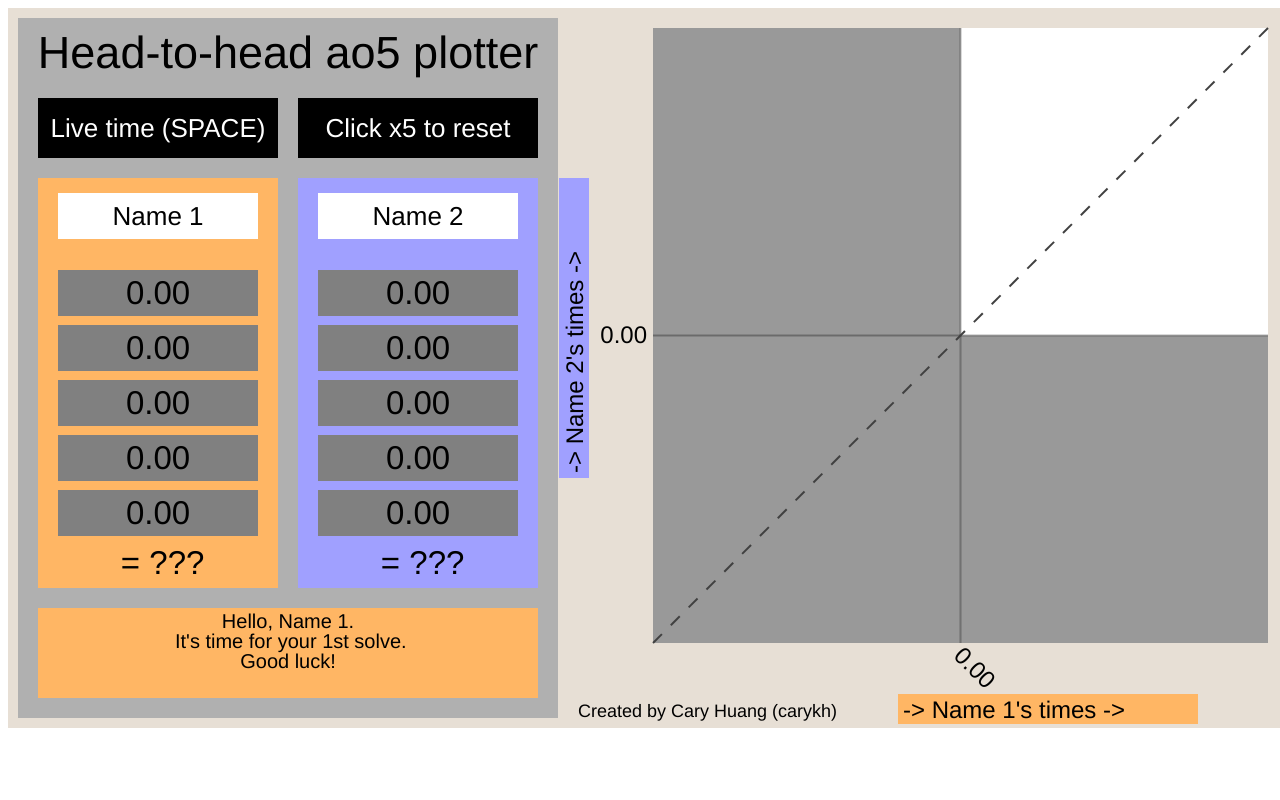
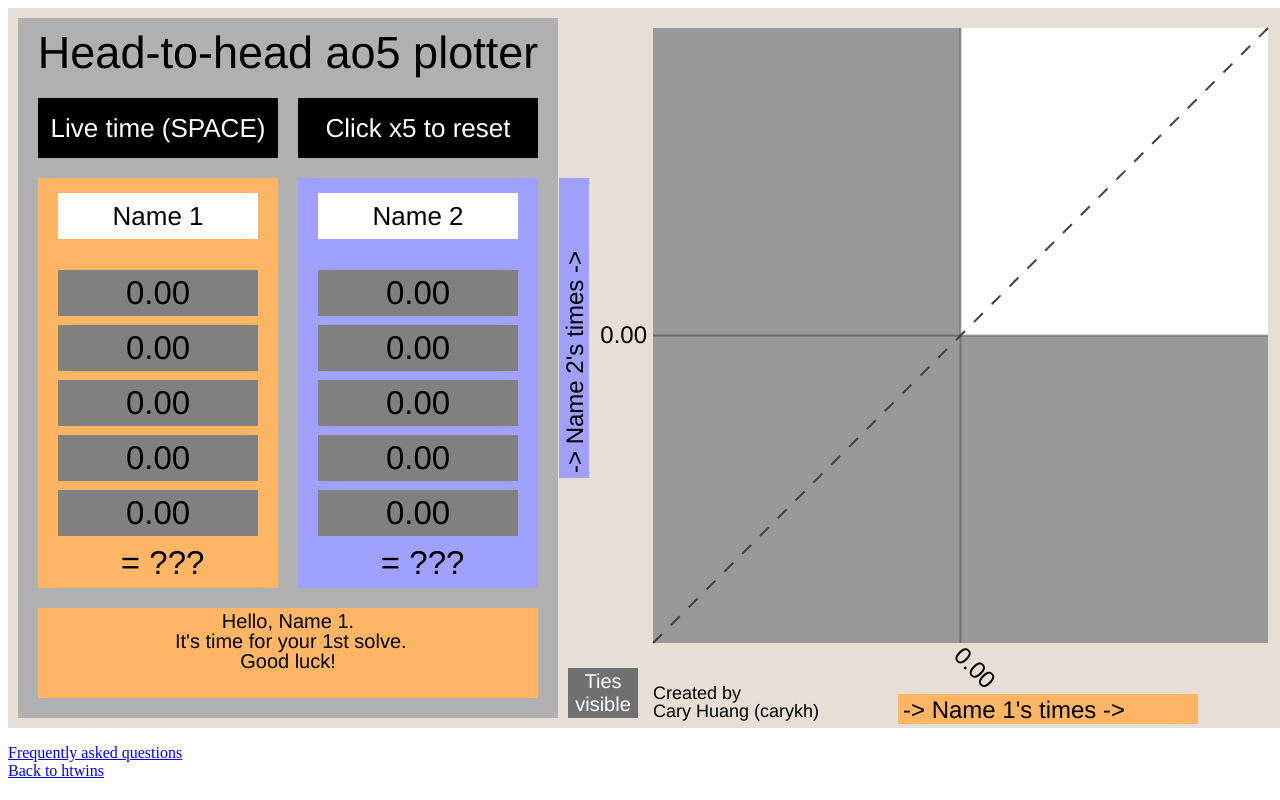
Before and after one commit to carykh/hthplotter, a plain HTML site: page index.html in a window 1280 px wide. Drawn offline with Linux system fonts and the light colour scheme.

Commit message:
Updated it to add the "ties hidden/visible" option

```diff
--- a/index.html
+++ b/index.html
@@ -17,6 +17,11 @@
 				position: absolute;
 				left: 0;
 				top: 0;
+			}
+			#faq {
+				position: absolute;
+				left: 0px;
+				top: 720px;
 			}
 			#overlay {
 				position: absolute;
@@ -46,8 +51,13 @@
       <div id="overlay">
 			<input style="font-size:36px;" type="text" id="value"/>
 		</div>
+		<p id="faq">
+            <a href="https://htwins.net/hthplotter/faq.html">Frequently asked questions</a>
+            <br>
+            <a href="https://htwins.net">Back to htwins</a>
+            <br>
+        </p>
 		<script language="javascript" type="text/javascript">
-
 			var c=document.getElementById("myCanvas");
       var bgColor = "#E7DFD5";
 			var buttonColor = "#3B6978";
@@ -64,6 +74,7 @@
 			var tableX_left = (cW-cH)*0.25;
       var tableX = (cW-cH)*0.50;
       var tableX_right = (cW-cH)*0.75;
+      var drawTiesOption = true;
 
 			var highlight = [-1,-1];
 			var g = {};
@@ -292,6 +303,12 @@
 				for(var i = 0; i < reading.length; i++){
 					ctx.fillText(reading[i],280,620+20*i);
 				}
+				ctx.fillStyle = drawTiesOption ? "#707070" : "#B0B0B0";
+				ctx.fillRect(cW-cH,660,70,50);
+				ctx.fillStyle = "#FFFFFF";
+				ctx.font = "20px Helvetica";
+			    ctx.fillText("Ties",cW-cH+35,680);
+			    ctx.fillText(drawTiesOption ? "visible" : "hidden",cW-cH+35,703);
 			}
 
 			function getReading(p, timeC){
@@ -563,10 +580,13 @@
 							ctx.fill();
 						}
 					}
-
+                    if(drawTiesOption){
+                        drawTies(sorted0,sorted1,g,ctx);
+                    }
+				}
+			}
+			function drawTies(sorted0,sorted1,g,ctx){
 			    var b = sorted0[1]+sorted0[2]-(sorted1[1]+sorted1[2]);
-					//var mod = negMod(-sorted0[1]-sorted0[2]+sorted0[0]+2,3);
-
 
 				var x_min_pre_shift = Math.max(sorted0[0],sorted1[0]-b);
 				var x_min_shift = (x_min_pre_shift + sorted0[1] + sorted0[2]+1)%3;
@@ -600,48 +620,6 @@
 					}
 					(touchesLeft && touchesBottom) ? drawTieRect(x_min,g,b,[-1,-1],ctx) : 0;
 					(touchesRight && touchesTop) ? drawTieRect(x_max,g,b,[1,1],ctx) : 0;
-					}
-
-					/*if(touchesLeft && touchesTop){
-						if(Math.abs(x_min-x_max) < 0.001){
-							drawTieRect(x_min,g,b,[-1,1],ctx);
-						}else if(x_min < x_max){
-							drawTieRect(x_min,g,b,[-1,0],ctx);
-							drawTieRect(x_max,g,b,[0,1],ctx);
-						}
-					}else if(touchesLeft && touchesBottom){
-						if(Math.abs(x_min-x_max) < 0.001){
-							drawTieRect(x_min,g,b,[-1,-1],ctx);
-						}else if(x_min < x_max){
-							drawTieRect(x_min,g,b,[-1,0],ctx);
-							drawTieRect(x_min,g,b,[0,-1],ctx);
-						}
-					}*/
-					/*touchesLeft ? drawTieRect(x_min,g,b,[-1,0],ctx) : 0;
-					touchesRight ? drawTieRect(x_max,g,b,[1,0],ctx) : 0;
-					touchesBottom ? drawTieRect(x_min,g,b,[0,-1],ctx) : 0;
-					touchesTop ? drawTieRect(x_max,g,b,[0,1],ctx) : 0;
-					(touchesLeft && touchesBottom) ? drawTieRect(x_min,g,b,[-1,-1],ctx) : 0;
-					(touchesRight && touchesTop) ? drawTieRect(x_max,g,b,[1,1],ctx) : 0;
-					*/
-
-					//touchesLeft && touchesBottom ? drawTieRect(x_min,g,b,[-1,-1],ctx) : 0;
-
-					/*if(sorted0[3] > sorted1[3]-b){
-						drawTieRect()
-					}*/
-					//if(sorted[])
-
-
-					/*var di_x1 = edgeThresholds[0][0];
-					var di_y1 = edgeThresholds[1][0];
-					var di_x2 = edgeThresholds[0][1];
-					var di_y2 = edgeThresholds[1][1];
-
-					var boundary_x1 = Math.max(sorted0[0]+sorted0[1]+sorted0[2],sorted1[0]*3);
-					var block_mod = (+1)%3;
-					var block_start = di_x1-block_mod;
-					console.log(di_x1+",    "+block_mod);*/
 				}
 			}
 			function getFinalRoundTips(ctx, g, p){
@@ -904,6 +882,9 @@
 						}
 					}
 				}
+				if(Math.abs((cW-cH+35)-mX) <= 35 && mY >= 660 && mY < 710){
+				    drawTiesOption = !drawTiesOption;
+				}
 				if(!resetClicksYesNo){
 					resetClicks = 0;
 				}
@@ -995,9 +976,9 @@
 				ctx.fillStyle = "#000000";
 				ctx.textAlign = "left";
 				ctx.font = "18px Helvetica";
-				var arr = ["","","","Created by Cary Huang (carykh)"]
+				var arr = ["","","Created by","Cary Huang (carykh)"]
 				for(var i = 0; i < 4; i++){
-					var tx = cW-cH+10;
+					var tx = cW-cH+85;
 					ctx.fillText(arr[i],tx,655+18*i);
 				}
 			}
```
Lines whose indentation alone changed are shown as unchanged.
